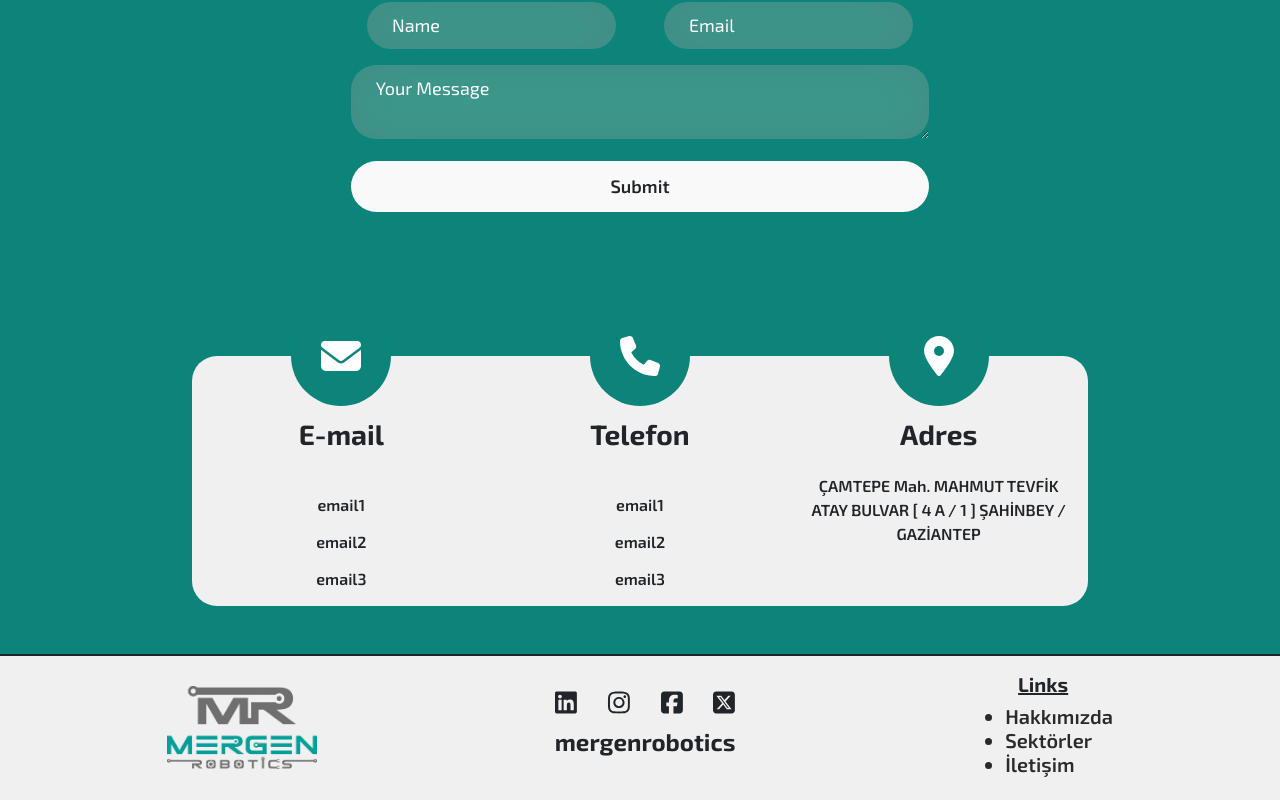
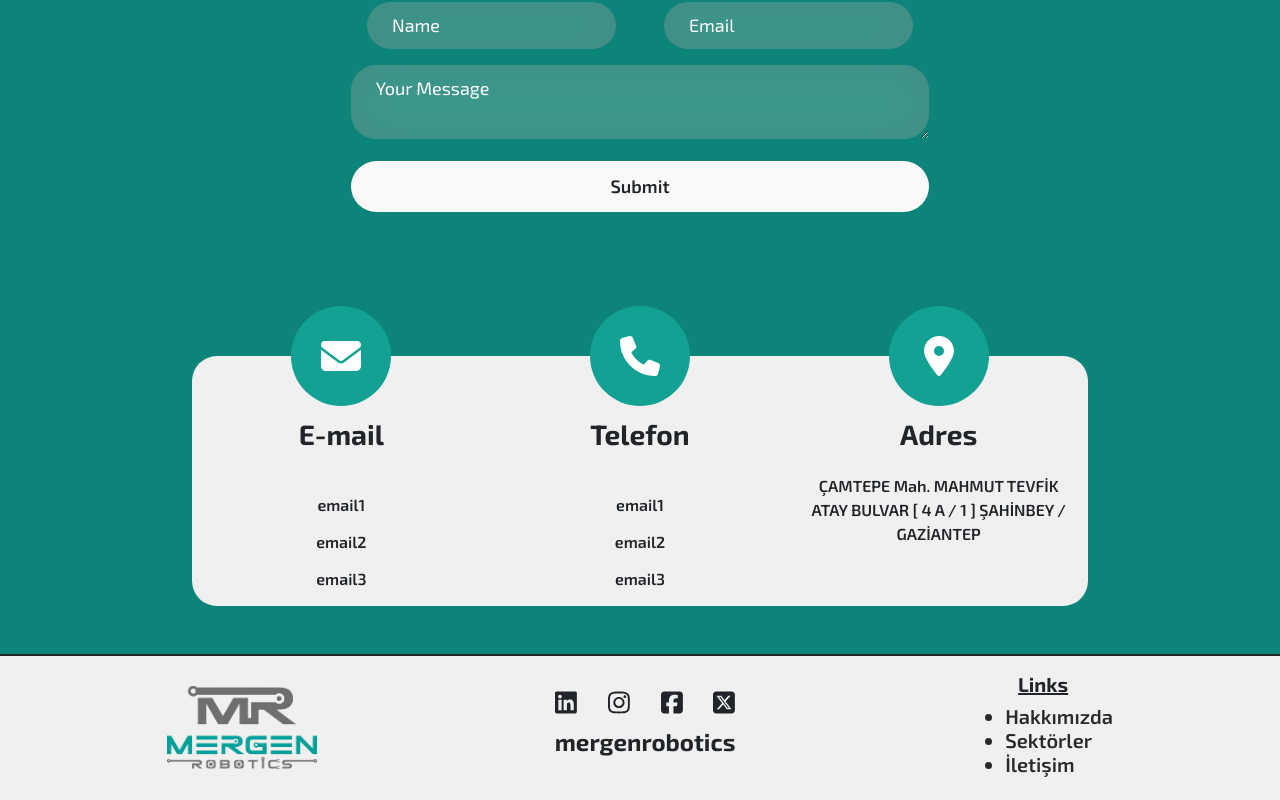
Before and after one commit to Obada-JL/Mergen-Robotics-Website, a React (Vite) app: page / in a window 1280 px wide. Shown: the part 1716-2516 px from the top of the page. Built offline with nearby package versions, Linux system fonts and the light colour scheme.

Commit message:
edit 2/2.2

```diff
--- a/src/Components/Contact.css
+++ b/src/Components/Contact.css
@@ -44,7 +44,7 @@ textarea.ContactInput {
   flex: 1 0 0;
 }
 .contactCardIcon {
-  background-color: rgb(12, 132, 121);
+  background-color: rgb(19 161 148);
   color: white;
   padding: 20px;
   border-radius: 50%;
```
